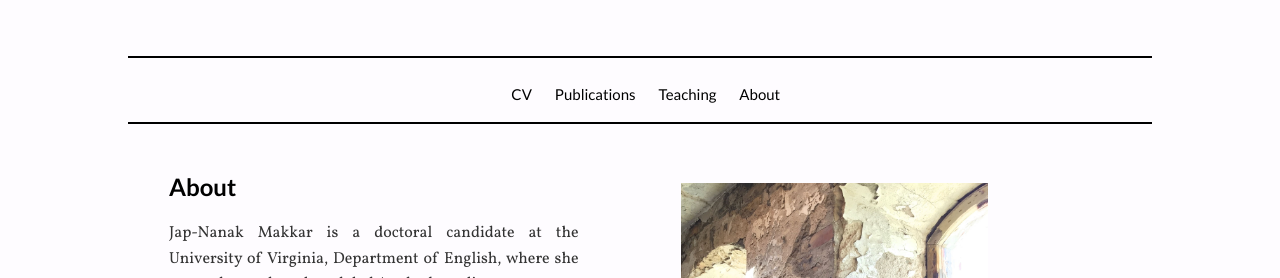
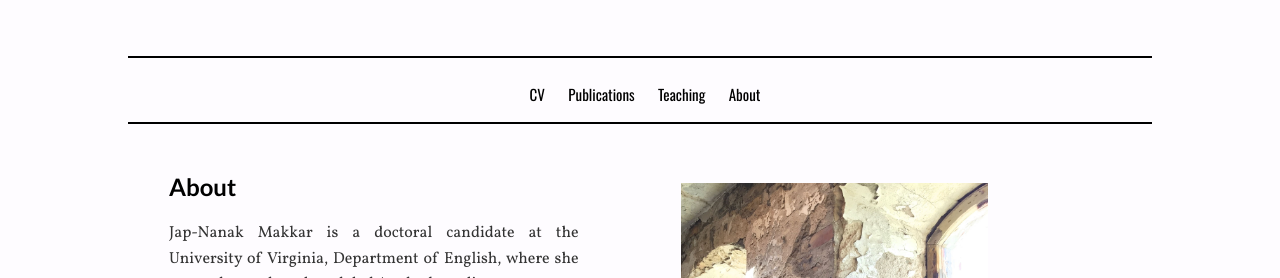
Before and after one commit to jmakr/jmakr.github.io, a Jekyll site: the page built from index.html, in a window 1280 px wide. Shown: the part 184-462 px from the top of the page. Built offline with Jekyll 4.4.1, drawn with Linux system fonts in a browser that asks for light colours.

Commit message:
Update main.css

```diff
--- a/css/main.css
+++ b/css/main.css
@@ -12,7 +12,7 @@
 
 .hr {
   position: absolute;
-  color:#000000;
+  color:#CF6766;
   top: 0;
   left: 0;
   width: 100%;
@@ -80,14 +80,14 @@
 
 .topnavigation {
   position: absolute;
-  font-family: "Lato", sans-serif;
+  font-family: 'Oswald', sans-serif;
     top: 50%;
     left:50%;
     transform: translate(-48%, -30%);
 
   text-align: center;
   font-size: 15px;
-  color: black;
+  color: #CF6766;
 
 
 }
```
